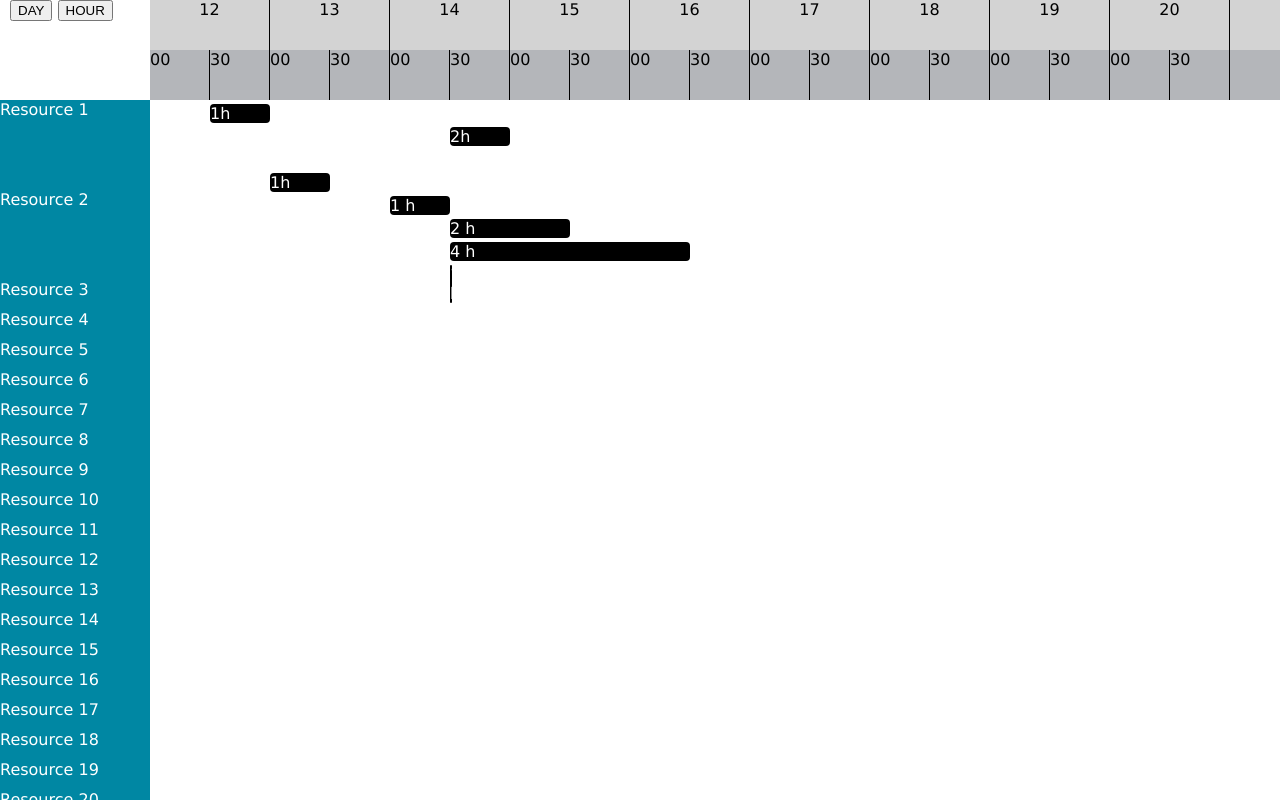
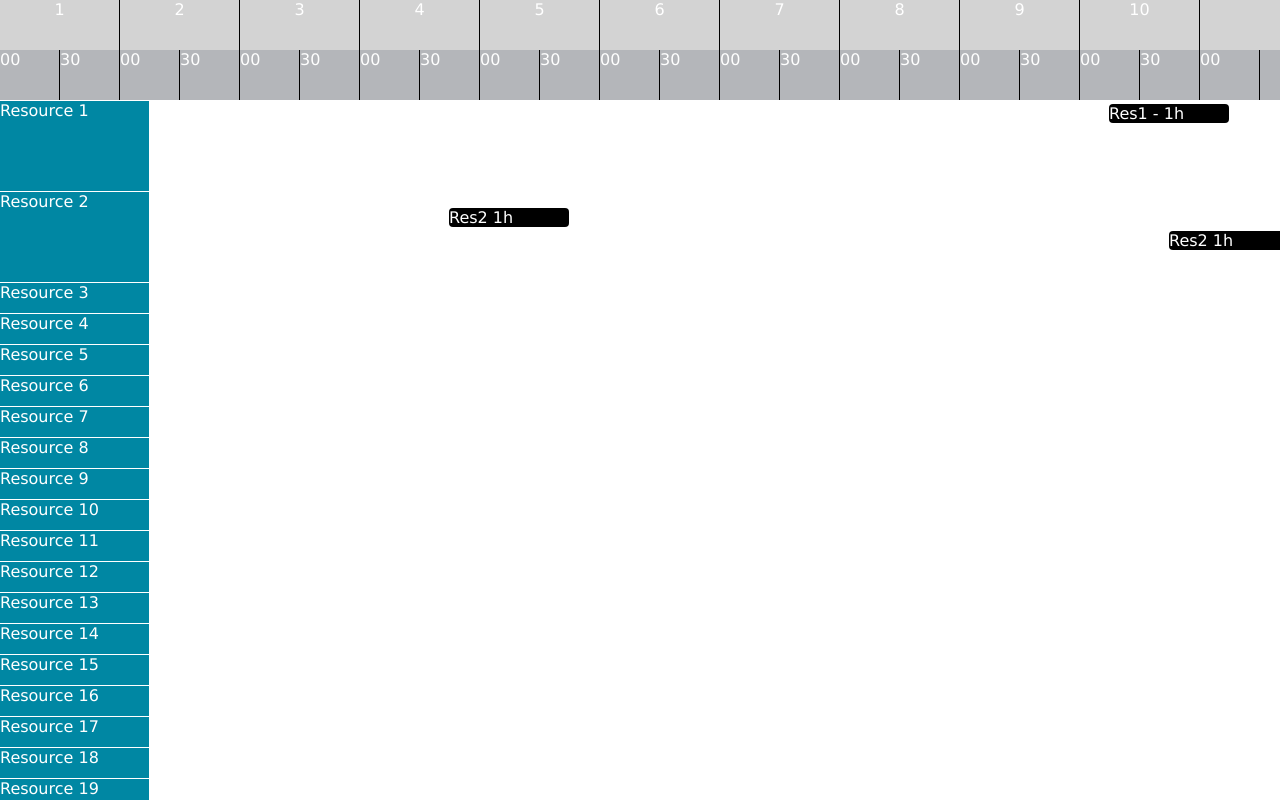
Before and after one commit to lotny/sgantt, a plain HTML site: page index.html in a window 1280 px wide. Drawn offline with Linux system fonts and the light colour scheme.

Commit message:
refactoring styling

```diff
--- a/data.js
+++ b/data.js
@@ -6,14 +6,14 @@
         activities : [
             {
             id: "1",
-            name: "1h",
+            name: "Res1 - 1h",
             actualStart: new Date("December 1, 2019 12:00:00"),
             actualEnd:  new Date("December 1, 2019 13:00:00"),
         },{
             id: "2",
-            name: "2h",
+            name: "Res1 - 2h",
             actualStart: new Date("December 1, 2019 16:00:00"),
-            actualEnd: new Date("December 1, 2019 17:00:00"),
+            actualEnd: new Date("December 1, 2019 18:00:00"),
         }
         ]
     },
@@ -22,12 +22,12 @@
         activities : [
             {
             id: "activity2a",
-            name: "1h",
-            actualStart: new Date("December 2, 2019 00:00:00"),
-            actualEnd: new Date("December 2, 2019 01:00:00"),
+            name: "Res2 1h",
+            actualStart: new Date("December 1, 2019 01:00:00"),
+            actualEnd: new Date("December 1, 2019 02:00:00"),
         },{
             id: "activity2b",
-            name: "1h",
+            name: "Res2 1h",
             actualStart: new Date("December 1, 2019 13:00:00"),
             actualEnd: new Date("December 1, 2019 14:00:00"),
         }
@@ -121,9 +121,9 @@
             actualEnd: new Date("December 1, 2019 20:30:00"),
         },{
             id: "3",
-            name: "12 h ",
+            name: "11 h",
             actualStart: new Date("December 1, 2019 16:30:00"),
-            actualEnd: new Date("December 2, 2019 16:30:00"),
+            actualEnd: new Date("December 2, 2019 15:30:00"),
         }
         ]
     },
--- a/index.html
+++ b/index.html
@@ -7,20 +7,35 @@
 </head>
 <body>
 
-    <style>
-
-    </style>
+    <!-- classes with gnt are for -->
 
 
-    <div>
+    <div class="gnt-root apr-laflex-container apr-direction-vertical">
 
+
+        <div style="height:100px; width:100%;" class="gnt-panel-timeline apr-bg-blue">
+            <div class="timeline-top"></div>
+            <div class="timeline"></div>
+        </div>
+
+        <div  class="gnt-panel-content apr-laflex-container">
+            <div class="panel-left"></div>
+            <div class="panel-right">
+                <div class="activities"></div>
+
+
+            </div>
+        </div>
+
+
+        <!-- panel with resources
         <div class="panel-left" width="150px" style="top:100px;position:absolute"></div>
 
 
         <div class="panel-right" style="overflow:hidden">
-            <div style="padding:0 0 0 10px ;width:150px;background-color:white;position:fixed;height:100px">
-                <button onclick="chart.setScale('day')">DAY</button>
-                <button onclick="chart.setScale('hour')">HOUR</button>
+            <div style="display:flex;width:140px;background-color:white;;height:100px">
+                <button style="display:flex;flex-shrink:1" onclick="chart.setScale('day')">DAY</button>
+                <button style="display:flex;flex-shrink:1" onclick="chart.setScale('hour')">HOUR</button>
             </div>
 
             <div style="left:150px;position:fixed;" class="timeline-top"></div>
@@ -29,6 +44,7 @@
 
         </div>
 
+        -->
     </div>
 
 
--- a/simple_gantt.css
+++ b/simple_gantt.css
@@ -1,7 +1,43 @@
 body {
     font-family: Verdana, Geneva, sans-serif;
     margin:0;
+    overflow: hidden;
      }
+
+.apr-laflex-container {
+    display:flex;
+    flex-grow:1;
+    flex-direction:row;
+}
+
+.apr-direction-vertical{
+    flex-direction: column;
+}
+.apr-direction-horizontal{
+    flex-direction: row;
+}
+
+.apr-bg-blue {
+    background-color:blue;
+    color:white;
+}
+
+.gnt-root {
+    position: absolute;
+    width: 100%;
+    min-height: 100vh;
+    height: 100vh;
+    top: 0;
+}
+
+.panel-right {
+    overflow-x:scroll;
+}
+
+.gnt-panel-content {
+    overflow-y:scroll;
+}
+
 
 .row {
     border-width:0 0 2px 0;
@@ -28,7 +64,10 @@
 .row-resource {
     background-color:#0087A3;
     color:#FFF;
-    width:150px;
+    width:149px;
+    border-width:1px 0 0 0;
+    border-style:solid;
+
 }
 
 .row-activity {
--- a/simple_gantt.js
+++ b/simple_gantt.js
@@ -2,8 +2,8 @@
 
     var loadedData;
 
-    var startDate = new Date();
-    var endDate = new Date();
+    var startDate = null;
+    var endDate = null;
 
     var scale = 60; // should be value in miliseconds for each 60 pixels
 
@@ -13,19 +13,35 @@
     var leftMargin = 150;
 
 
+
+    var attachScrollEvents = function(){
+        document.getElementsByClassName("panel-right")[0].addEventListener("scroll", onScrollVertical)
+
+            }
+
+    function onScrollVertical(ev){
+        //console.info("scroll detected");
+        var scrollLeft = ev.target.scrollLeft;
+        //console.log(scrollLeft);
+        document.getElementsByClassName("gnt-panel-timeline")[0].scrollLeft = scrollLeft;
+        //console.log(your_div);
+        //your_div.scrollLeft = scrollLeft ;
+
+    }
+
     setScale = function(scale){
         console.log(scale);
 
-        if (scale == "day"){
-            timeInCell = 432e5;
-            redraw();
+        switch (scale){
+            case "day":
+                timeInCell = 432e5;
+                break;
+            case "hour":
+                timeInCell = 18e5;
+                break;
         }
 
-        if (scale == "hour"){
-            timeInCell = 18e5;
-            redraw();
-        }
-
+        redraw();
     }
 
     redraw = function(){
@@ -102,16 +118,12 @@
     }
 
     drawSingleResource = function(name, numberOfActivities){
-
         var cell = document.createElement("div");
         cell.setAttribute("style", "height:" + (numberOfActivities + 1 )* 30 + "px;");
         cell.setAttribute("class", "row-resource");
         cell.innerText = name;
         document.getElementsByClassName("panel-left")[0].appendChild(cell);
-
-
     }
-
 
     destroyActivities = function(){
         var activities = document.getElementsByClassName("row-activity");
@@ -128,34 +140,41 @@
     }
 
     drawActivities = function(activities){
-        for (var x = 0; x < activities.length; x++){
-            drawSingleActivity(activities[x]);
+        var activitiesCount = activities.length
+        var actGroupEl = document.createElement("div");
+        actGroupEl.setAttribute("style", "height:" + (activitiesCount * 50) + "px;margin-left:" + leftMargin);
+
+        for (var x = 0; x < activitiesCount; x++){
+            drawSingleActivity(activities[x], actGroupEl);
         }
+
+        document.getElementsByClassName("activities")[0].appendChild(actGroupEl);
     }
 
-    drawSingleActivity = function(activity){
+    drawSingleActivity = function(activity, parentEl){
         var activityEl = document.createElement("div");
         var actStart = new Date(activity.actualStart);
         var actEnd = new Date(activity.actualEnd);
-        var margin =  leftMargin + (1 + actStart.getHours() - startDate.getHours()) * cellWidth;
+        var margin =  leftMargin +  ((actStart.getHours() - startDate.getHours()) * cellWidth);
 
         var width = 1;
         if ( timeInCell == 432e5){
-            width  =  cellWidth * (actEnd.getDate() - actStart.getDate());
+            width  =  2 * cellWidth * (actEnd.getDate() - actStart.getDate());
 
         } else {
 
-            width  = cellWidth * new Date(actEnd - actStart).getHours();
+            width  =  cellWidth * ((actEnd - actStart) / timeInCell);
         }
         if (width < 1){
             width = 2;
         }
 
+        activityEl.setAttribute("data-start", actStart);
         activityEl.setAttribute("style", "width:" + width + "px;margin-left:" + margin);
         activityEl.setAttribute("class", "row-activity");
         activityEl.innerText = activity.name;
 
-        document.getElementsByClassName("activities")[0].appendChild(activityEl);
+        parentEl.appendChild(activityEl);
     }
 
 
@@ -198,9 +217,14 @@
 
             }
         }
+        console.log("start date");
+        console.log(startDate);
     }
 
     function getHigherDate(endDate, actualEnd){
+        if (endDate === null){
+            endDate = actualEnd;
+        }
         if (new Date(actualEnd) > new Date(endDate)){
             return new Date(actualEnd);
         } else {
@@ -209,7 +233,9 @@
     }
 
     function getLowerDate(startDate, actualStart){
-
+        if (startDate === null){
+            startDate = actualStart;
+        }
         if (new Date(startDate) > new Date(actualStart)){
             return new Date(actualStart);
         } else {
@@ -219,13 +245,15 @@
 
     }
 
-    init = function(data){
+    var init = function(data){
         loadedData = data;
         getDateRange(loadedData);
 
 
         drawTimeLine();
         drawResources();
+
+        attachScrollEvents();
     }
 
     return {
```
